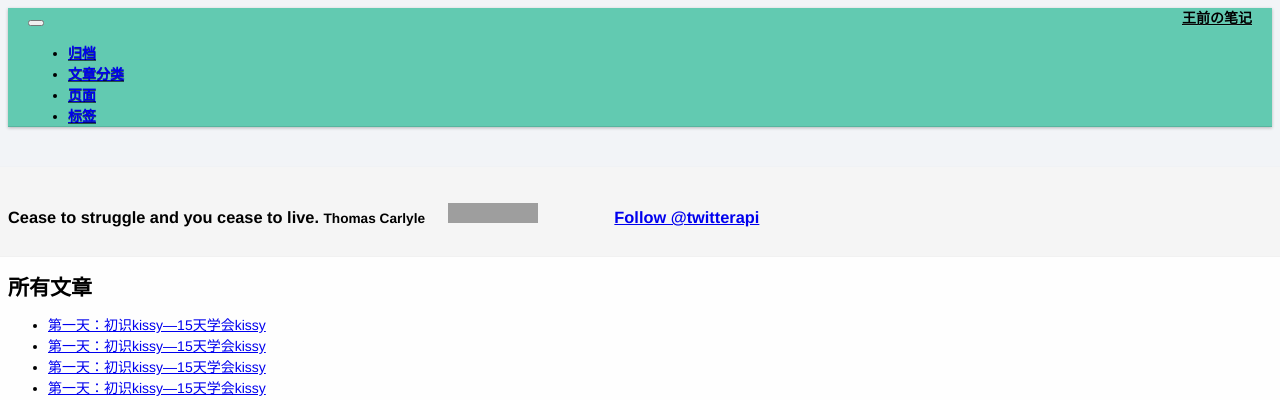
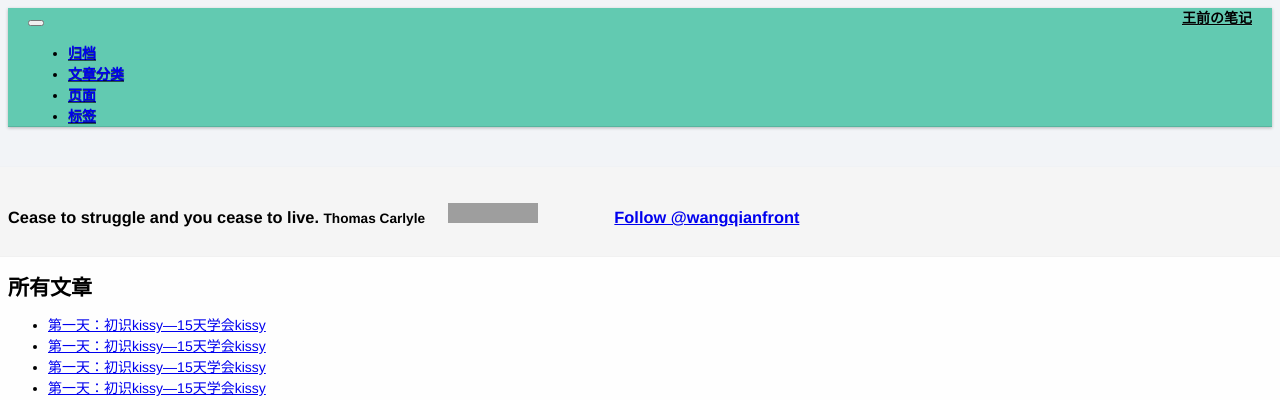
Before and after one commit to wangqianfront/wangqianfront.github.io, a Jekyll site: the page built from index.md, in a window 1280 px wide. Shown: the top 400 px of the page. Built offline with Jekyll 4.4.1, drawn with Linux system fonts in a browser that asks for light colours; nearby versions of some CDN libraries; comment, search, counter and statistics services are not loaded; grey boxes are pictures that could not be loaded.

Commit message:
Update page.html

```diff
--- a/_includes/themes/twitter/page.html
+++ b/_includes/themes/twitter/page.html
@@ -3,8 +3,7 @@
   {{ page.header }} <small>{{ page.tagline }}</small>
   &nbsp;&nbsp;&nbsp;
    <iframe src="http://ghbtns.com/github-btn.html?user=wangqianfront&type=follow&count=true" allowtransparency="true" frameborder="0" scrolling="0" width="162px" height="20px"></iframe>
-
-    <a href="https://twitter.com/wangqianfront" class="twitter-follow-button" data-show-count="true" data-lang="en">Follow @twitterapi</a>
+    <a href="https://twitter.com/wangqianfront" class="twitter-follow-button" data-show-count="true" data-lang="en">Follow @wangqianfront</a>
 <script>!function(d,s,id){var js,fjs=d.getElementsByTagName(s)[0];if(!d.getElementById(id)){js=d.createElement(s);js.id=id;js.src="//platform.twitter.com/widgets.js";fjs.parentNode.insertBefore(js,fjs);}}(document,"script","twitter-wjs");</script>
   </h3>
 
```
